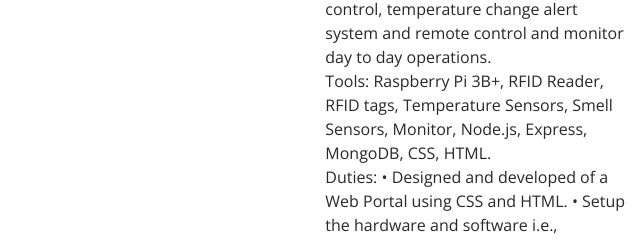
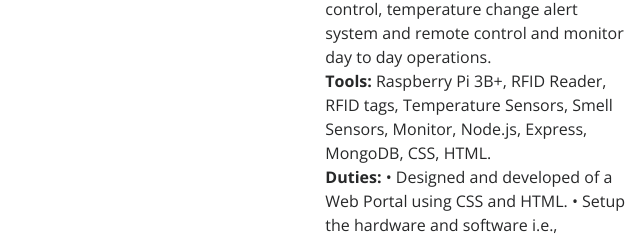
Before and after one commit to sumitrajbanshi1/sumitrajbanshi1.github.io, a plain HTML site: page portfolio/portfolio-details.html in a window 1280 px wide. Shown: the part 639-879 px from the top of the page, 640-1280 px from the left. Drawn offline with nearby package versions, Linux system fonts and the light colour scheme.

Commit message:
Update portfolio-details.html

```diff
--- a/portfolio/portfolio-details.html
+++ b/portfolio/portfolio-details.html
@@ -133,18 +133,20 @@
                 day to day
                 operations. <br>
 
-                Tools: Raspberry Pi 3B+, RFID Reader, RFID tags, Temperature Sensors, Smell Sensors, Monitor, Node.js,
+                <strong>Tools: </strong> Raspberry Pi 3B+, RFID Reader, RFID tags, Temperature Sensors, Smell Sensors,
+                Monitor, Node.js,
                 Express, MongoDB,
                 CSS, HTML. <br>
 
-                Duties:
+                <strong>Duties:</strong>
                 • Designed and developed of a Web Portal using CSS and HTML.
                 • Setup the hardware and software i.e., Raspberry Pi, Apache server, monitor, temperature detector
                 sensor, webpage
                 configuration and MongoDB.
                 • Installed, configured, and connected MongoDB database with Raspberry Pi and Webpage.
 
-                Result: Successfully developed a prototype and achieved a Distinction and first winner title for the
+                <strong>Result:</strong> Successfully developed a prototype and achieved a Distinction and first winner
+                title for the
                 final project.
               </p>
             </div>
```
